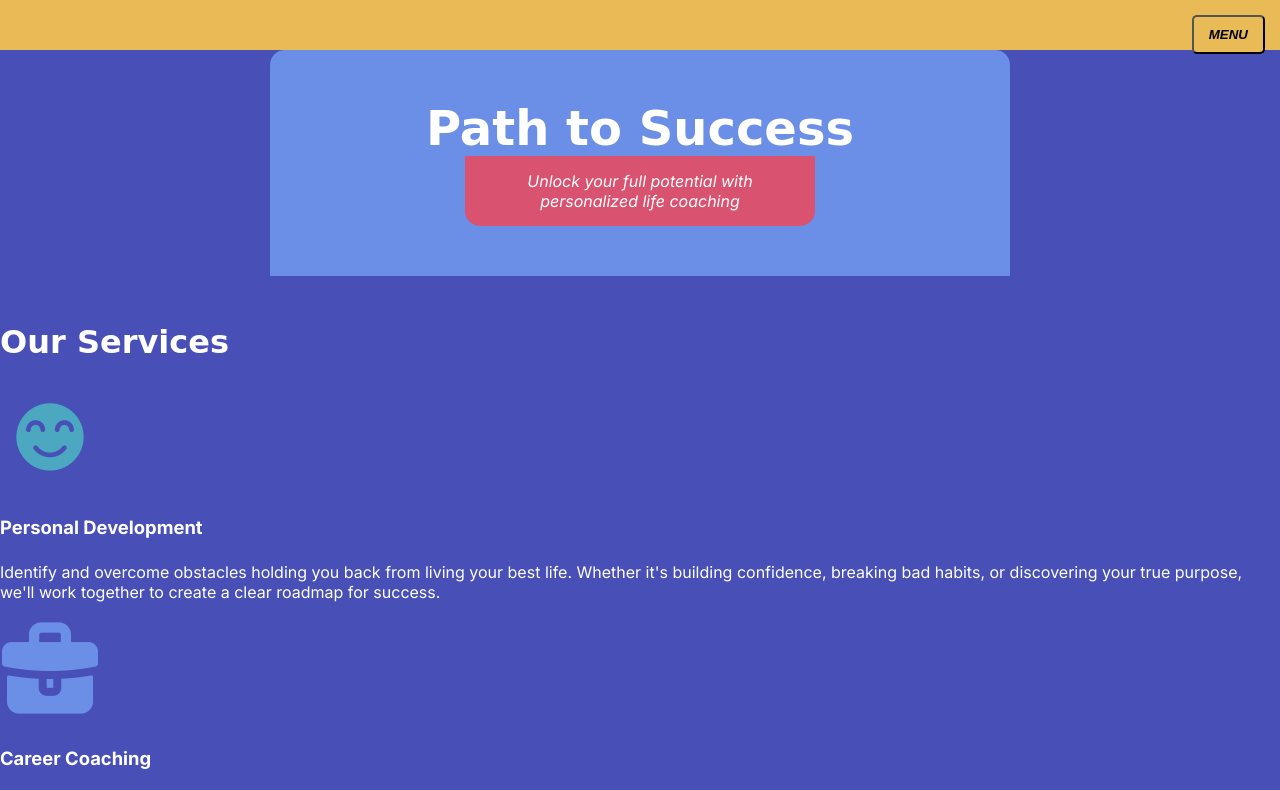
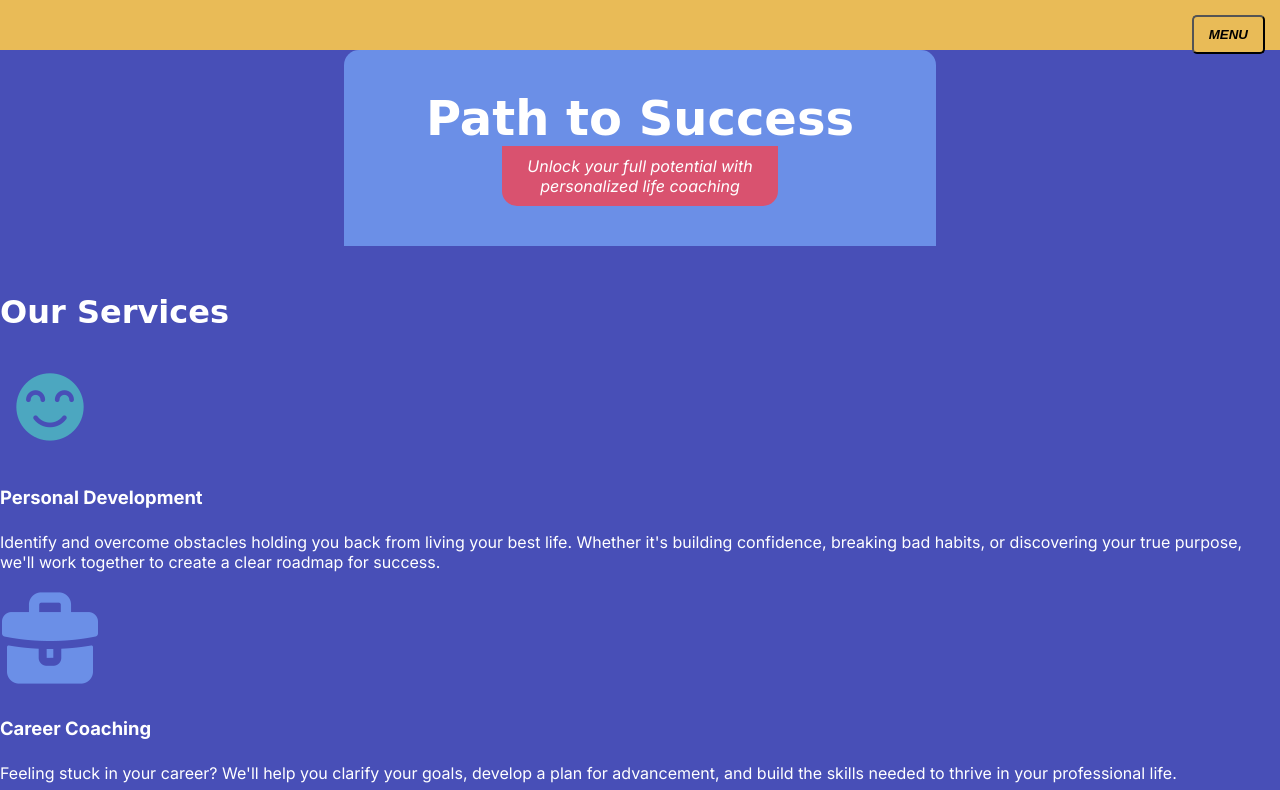
Before and after one commit to Taliesin-2/path-to-success, a plain HTML site: page index.html in a window 1280 px wide. Shown: the top 790 px of the page. Drawn offline with Linux system fonts and the light colour scheme; a web font is replaced by a local one.

Commit message:
Update styles.css

```diff
--- a/styles.css
+++ b/styles.css
@@ -60,20 +60,20 @@ header {
 
 .header-content {
     background-color: var(--color-lavender);
-    padding: 40px;
+    padding: 30px;
     border-top-left-radius: 15px;
     border-top-right-radius: 15px;
-    max-width: 900px;
+    max-width: 70%;
     margin: auto;
 }
 
 .header-content p {
     background-color: var(--color-pink);
-    padding: 15px;
+    padding: 10px;
     font-style: italic;
     border-bottom-left-radius: 15px;
     border-bottom-right-radius: 15px;
-    max-width: 700px;
+    max-width: 60%;
     margin: auto;
 }
 
@@ -106,10 +106,11 @@ nav {
     /* Header Styles for XL */
     .top-nav {
         display: flex;
-        justify-content: center;
+        justify-content: flex-end;
         align-items: center;
         background-color: var(--color-yellow);
         height: 50px;
+        padding-right: 30px;
     }
 
     .top-nav ul {
@@ -130,12 +131,12 @@ nav {
     }
 
     .header-content {
-        max-width: 50%;
-        padding: 50px;
+        max-width: 40%;
+        padding: 40px;
     }
 
     .header-content p {
         max-width: 50%;
-        padding: 15px;
+        padding: 10px;
     }
 }
```
